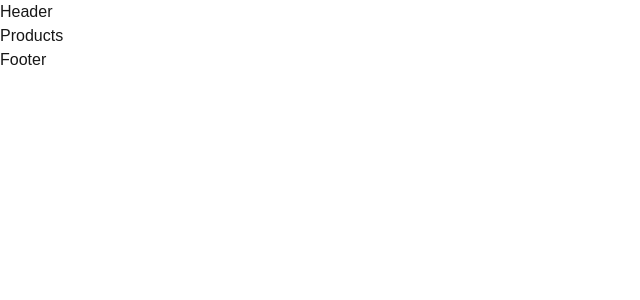
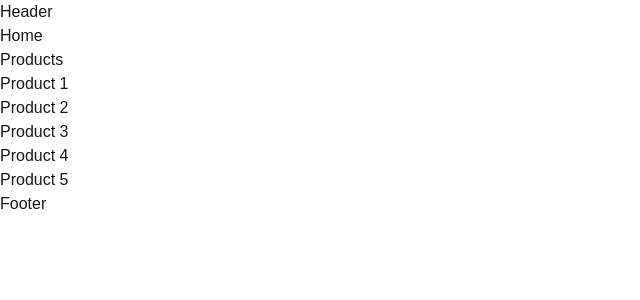
Before and after one commit to namanajmera/next-js-practice, a Next.js app: page /products in a window 1280 px wide. Shown: the top 300 px of the page, without its empty margins (0-640 px from the left). Built offline with nearby package versions, Linux system fonts and the light colour scheme.

Commit message:
Added: Using the Link to Navigate.

```diff
--- a/src/app/page.tsx
+++ b/src/app/page.tsx
@@ -1,8 +1,11 @@
+import Link from "next/link";
 
 export default function Home() {
     return (
         <div className="grid grid-rows-[20px_1fr_20px] items-center justify-items-center min-h-screen p-8 pb-20 gap-16 sm:p-20 font-[family-name:var(--font-geist-sans)]">
             Hello World
+            <Link href="/about"> About </Link>
+            <Link href="/products"> Products List </Link>
         </div>
     );
 }
--- a/src/app/products/page.tsx
+++ b/src/app/products/page.tsx
@@ -1,8 +1,18 @@
+import Link from 'next/link';
 import React from 'react'
 
 const Products = () => {
   return (
-    <div>Products</div>
+    <div>
+      <h2>Products</h2>
+      <ul>
+        <li><Link href={'/products/1'}>Product 1</Link></li>
+        <li><Link href={'/products/2'}>Product 2</Link></li>
+        <li><Link href={'/products/3'}>Product 3</Link></li>
+        <li><Link href={'/products/4'}>Product 4</Link></li>
+        <li><Link href={'/products/5'}>Product 5</Link></li>
+      </ul>
+    </div>
   )
 }
 
--- a/src/components/Header/Header.tsx
+++ b/src/components/Header/Header.tsx
@@ -1,8 +1,12 @@
+import Link from 'next/link';
 import React from 'react'
 
 const Header = () => {
     return (
-        <div className='bg-red-400'>Header</div>
+        <div className='bg-red-400 flex justify-between p-4 w-full'>
+            <p>Header</p>
+            <p><Link href={'/'}>Home</Link></p>
+        </div>
     )
 }
 
```
